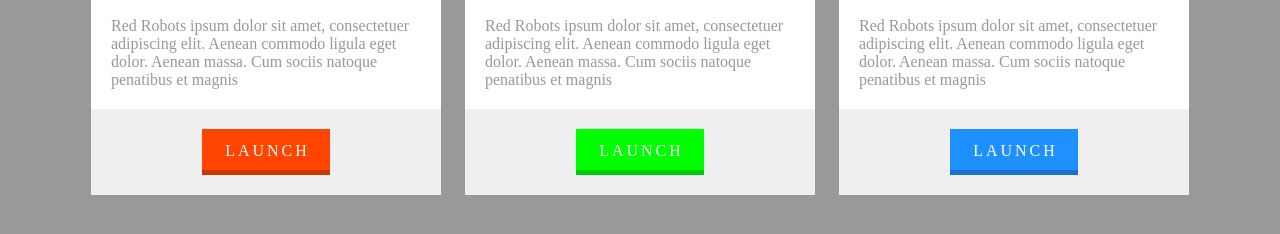
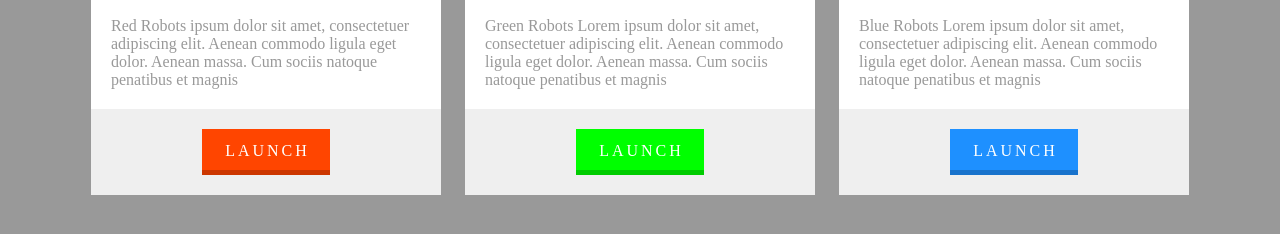
Before and after one commit to LEEHALAM/htmlcss-03, a plain HTML site: page index.html in a window 1280 px wide. Shown: the part 496-730 px from the top of the page. Drawn offline with Linux system fonts and the light colour scheme.

Commit message:
로봇 text 수정

```diff
--- a/index.html
+++ b/index.html
@@ -26,7 +26,7 @@
         <div class="box-contents">
             <h1>GREEN</h1>
             <p>
-             Red Robots ipsum dolor sit amet, consectetuer adipiscing elit. Aenean commodo ligula eget dolor. Aenean massa. Cum sociis natoque penatibus et magnis
+                Green Robots Lorem ipsum dolor sit amet, consectetuer adipiscing elit. Aenean commodo ligula eget dolor. Aenean massa. Cum sociis natoque penatibus et magnis
             </p>
         </div>
 
@@ -39,7 +39,7 @@
         <div class="box-contents">
             <h1>BLUE</h1>
             <p>
-             Red Robots ipsum dolor sit amet, consectetuer adipiscing elit. Aenean commodo ligula eget dolor. Aenean massa. Cum sociis natoque penatibus et magnis
+                Blue Robots Lorem ipsum dolor sit amet, consectetuer adipiscing elit. Aenean commodo ligula eget dolor. Aenean massa. Cum sociis natoque penatibus et magnis
             </p>
         </div>
 
```
